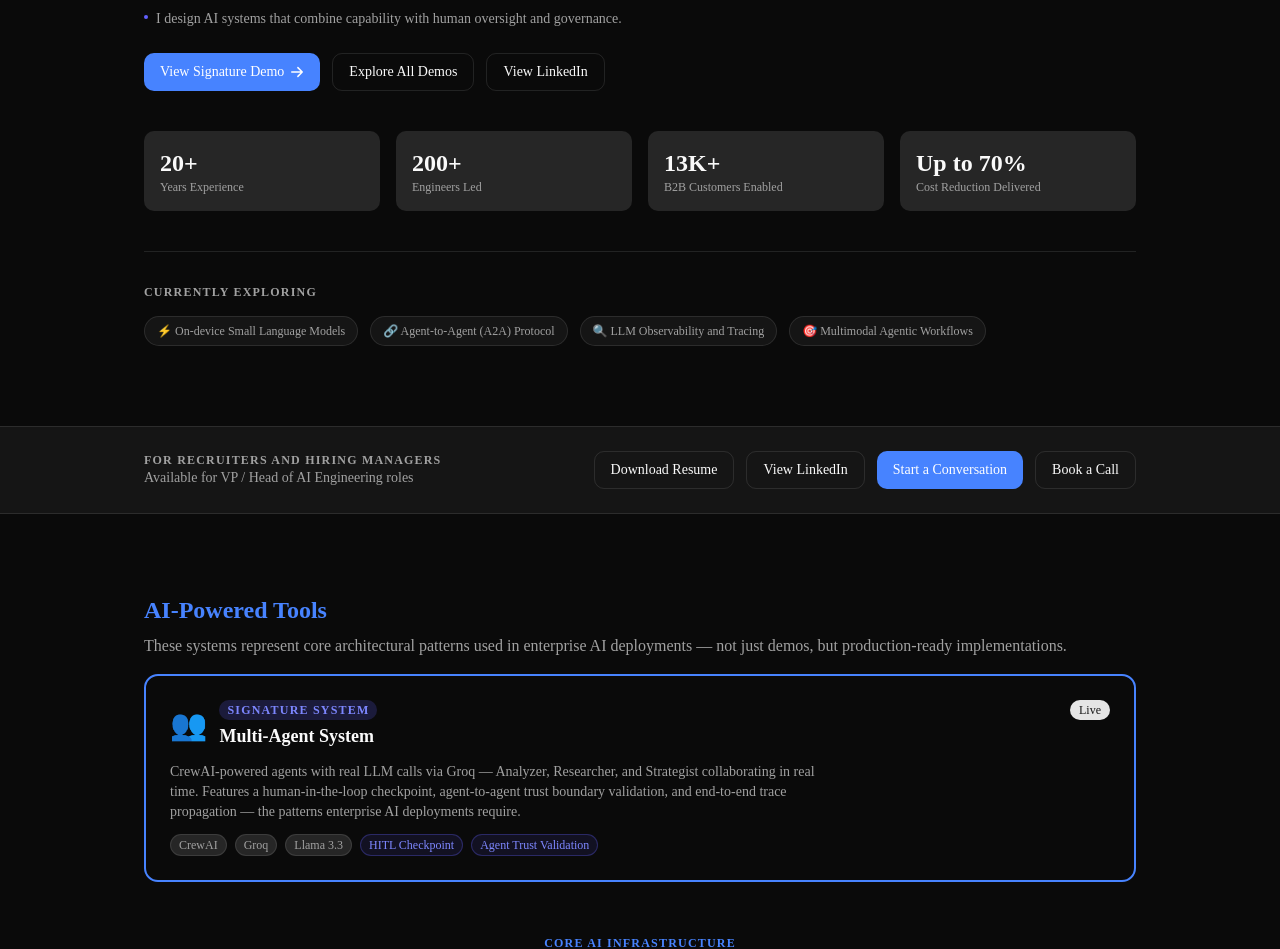
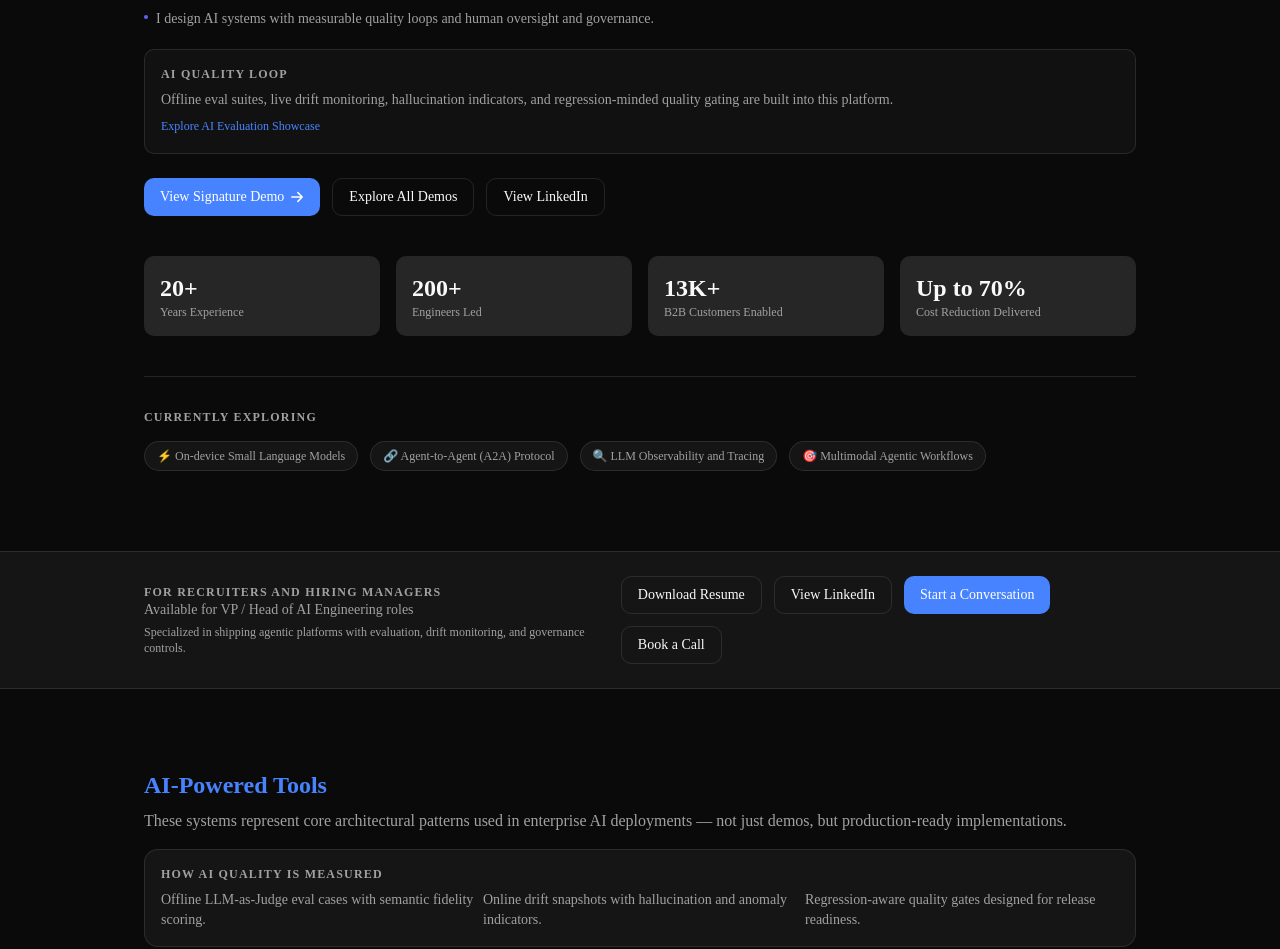
Before and after one commit to prasad-kavuri/prasad-portfolio, a Next.js app: page / in a window 1280 px wide. Shown: the part 466-1415 px from the top of the page. Built offline with nearby package versions, Linux system fonts and the light colour scheme.

Commit message:
Elevate AI evaluation as a homepage differentiator

```diff
--- a/src/components/sections/AITools.tsx
+++ b/src/components/sections/AITools.tsx
@@ -39,7 +39,7 @@ const DEMO_GROUPS = [
   }
 ];
 
-const SIGNATURE_DEMO_ID = "multi-agent";
+const SIGNATURE_DEMO_ID = "evaluation-showcase";
 
 export function AITools() {
   const signatureDemo = demos.find(d => d.id === SIGNATURE_DEMO_ID);
@@ -55,6 +55,17 @@ export function AITools() {
           enterprise AI deployments — not just demos, but production-ready
           implementations.
         </p>
+
+        <div className="mb-8 rounded-xl border border-border bg-muted/40 p-4">
+          <p className="text-xs font-semibold uppercase tracking-widest text-muted-foreground mb-2">
+            How AI Quality Is Measured
+          </p>
+          <div className="grid gap-2 text-sm text-muted-foreground sm:grid-cols-3">
+            <p>Offline LLM-as-Judge eval cases with semantic fidelity scoring.</p>
+            <p>Online drift snapshots with hallucination and anomaly indicators.</p>
+            <p>Regression-aware quality gates designed for release readiness.</p>
+          </div>
+        </div>
 
         {/* Signature System — featured above the demo grid */}
         {signatureDemo && (
@@ -73,7 +84,7 @@ export function AITools() {
                   <div>
                     <div className="flex items-center gap-2 mb-0.5">
                       <span className="text-xs font-semibold uppercase tracking-widest px-2 py-0.5 rounded-full bg-indigo-500/20 text-indigo-400">
-                        Signature System
+                        Signature Quality System
                       </span>
                     </div>
                     <h3 className="text-lg font-semibold">{signatureDemo.title}</h3>
@@ -84,9 +95,9 @@ export function AITools() {
                 </Badge>
               </div>
               <p className="text-sm text-muted-foreground mb-3 max-w-2xl">
-                {signatureDemo.description} Features a human-in-the-loop checkpoint, agent-to-agent
-                trust boundary validation, and end-to-end trace propagation — the patterns enterprise
-                AI deployments require.
+                {signatureDemo.description} Demonstrates the quality loop recruiters and CTOs look for:
+                offline eval coverage, online drift monitoring, hallucination indicators, and CI-ready
+                regression gating.
               </p>
               <div className="flex flex-wrap gap-2">
                 {signatureDemo.tags.map(tag => (
@@ -95,10 +106,10 @@ export function AITools() {
                   </span>
                 ))}
                 <span className="text-xs px-2 py-0.5 rounded-full border border-indigo-500/30 bg-indigo-500/10 text-indigo-400">
-                  HITL Checkpoint
+                  Drift Monitoring
                 </span>
                 <span className="text-xs px-2 py-0.5 rounded-full border border-indigo-500/30 bg-indigo-500/10 text-indigo-400">
-                  Agent Trust Validation
+                  Quality Gates
                 </span>
               </div>
             </div>
--- a/src/components/sections/Hero.tsx
+++ b/src/components/sections/Hero.tsx
@@ -50,13 +50,29 @@ export function Hero() {
               "I build production AI systems — not prototypes.",
               "I optimize for cost, latency, and scalability — not just model quality.",
               "I align engineering, product, and business teams around measurable outcomes.",
-              "I design AI systems that combine capability with human oversight and governance.",
+              "I design AI systems with measurable quality loops and human oversight and governance.",
             ].map((line, i) => (
               <div key={i} className="flex items-start gap-2 text-sm text-muted-foreground">
                 <span className="mt-1.5 size-1 rounded-full shrink-0 bg-indigo-500" />
                 <span>{line}</span>
               </div>
             ))}
+          </div>
+
+          <div className="mt-5 rounded-lg border border-border bg-muted/30 p-4">
+            <p className="text-xs font-semibold uppercase tracking-widest text-muted-foreground mb-2">
+              AI Quality Loop
+            </p>
+            <p className="text-sm text-muted-foreground">
+              Offline eval suites, live drift monitoring, hallucination indicators, and regression-minded quality gating are built into this platform.
+            </p>
+            <a
+              href="/demos/evaluation-showcase"
+              className="mt-2 inline-flex items-center text-xs font-medium hover:underline"
+              style={{ color: 'var(--accent-brand)' }}
+            >
+              Explore AI Evaluation Showcase
+            </a>
           </div>
 
           <div className="mt-6 flex flex-wrap gap-3">
@@ -129,6 +145,9 @@ export function Hero() {
               <p className="text-sm text-muted-foreground">
                 Available for VP / Head of AI Engineering roles
               </p>
+              <p className="text-xs text-muted-foreground mt-1">
+                Specialized in shipping agentic platforms with evaluation, drift monitoring, and governance controls.
+              </p>
             </div>
             <div className="flex flex-wrap gap-3">
               <a
```
Also changed, not shown: 2 other files (tests, documents, lock files or other folders).
